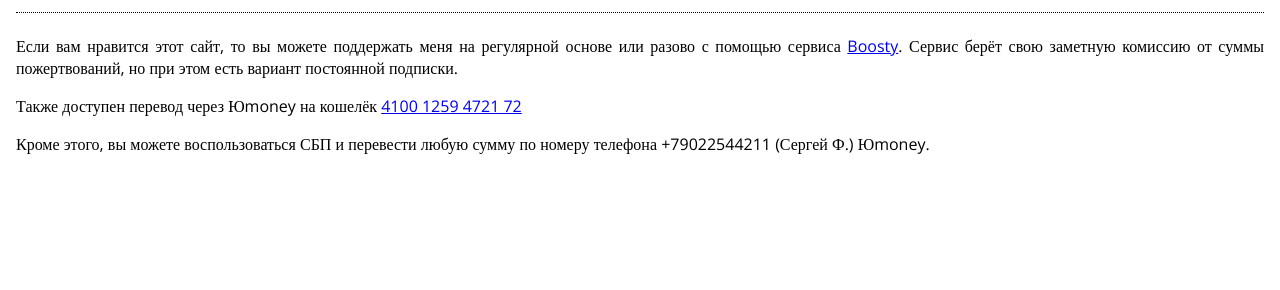
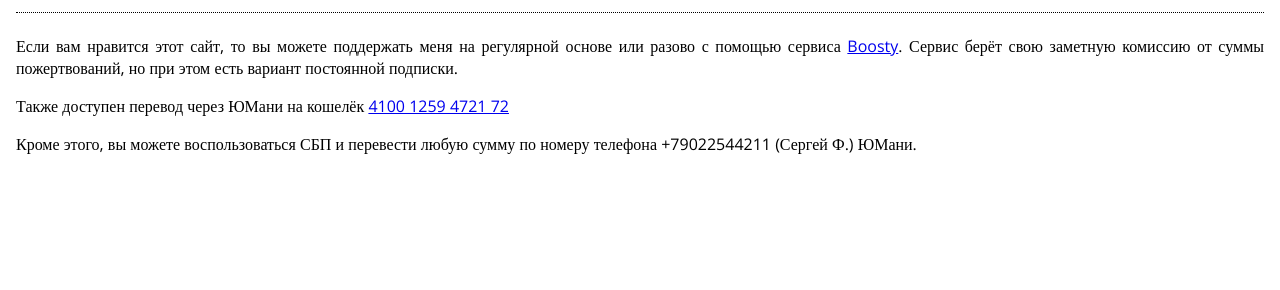
Before and after one commit to fsa/site, a Jekyll site: the page built from support.md, in a window 1280 px wide. Shown: the part 130-420 px from the top of the page. Built offline with Jekyll 4.4.1, drawn with Linux system fonts in a browser that asks for light colours; our own code applies the rules of GitHub Pages for plain Markdown files.

Commit message:
Изменено написание на ЮМани

```diff
--- a/support.md
+++ b/support.md
@@ -6,6 +6,6 @@ excerpt: Поддержите меня финансово
 
 Если вам нравится этот сайт, то вы можете поддержать меня на регулярной основе или разово с помощью сервиса [Boosty](https://boosty.to/tavdainfo/donate). Сервис берёт свою заметную комиссию от суммы пожертвований, но при этом есть вариант постоянной подписки.
 
-Также доступен перевод через Юmoney на кошелёк [4100 1259 4721 72](https://yoomoney.ru/to/41001259472172)
+Также доступен перевод через ЮМани на кошелёк [4100 1259 4721 72](https://yoomoney.ru/to/41001259472172)
 
-Кроме этого, вы можете воспользоваться СБП и перевести любую сумму по номеру телефона +79022544211 (Сергей Ф.) Юmoney.
+Кроме этого, вы можете воспользоваться СБП и перевести любую сумму по номеру телефона +79022544211 (Сергей Ф.) ЮМани.
```
